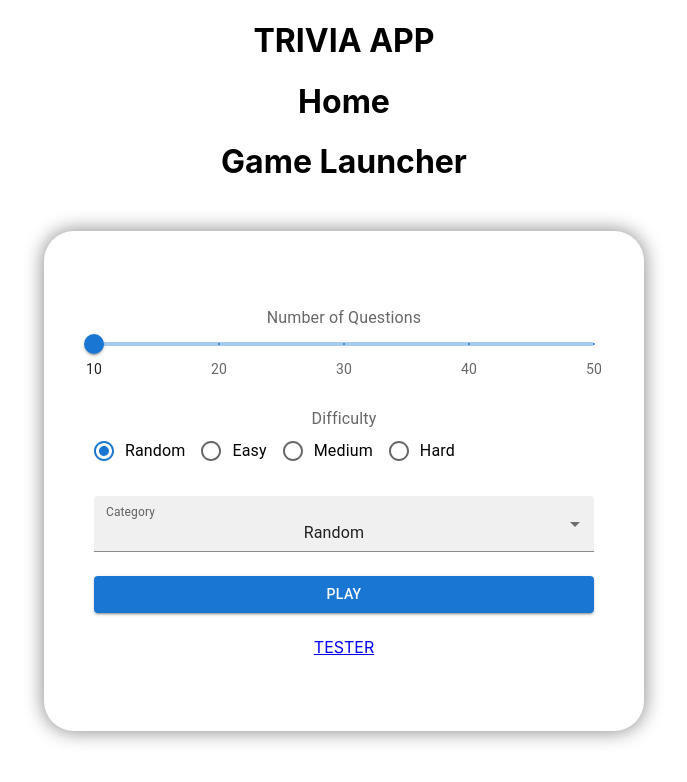
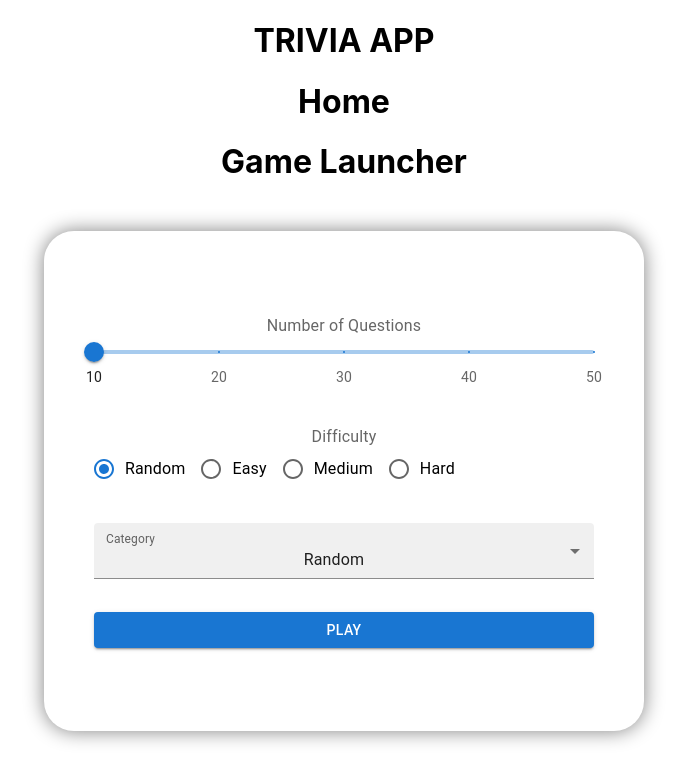
Before and after one commit to KLyrasel/MERN-Trivia, a React (Create React App) app: page / in a window 1280 px wide. Shown: the top 782 px of the page, without its empty margins (296-983 px from the left). Built offline with nearby package versions, Linux system fonts and the light colour scheme.

Commit message:
Removed Tester component from App

```diff
--- a/src/App.js
+++ b/src/App.js
@@ -1,9 +1,8 @@
-import './App.css';
+import './App.css'
 
 import { BrowserRouter as Router, Routes, Route } from 'react-router-dom'
 
-import Home from './components/Home';
-import Tester from './components/Tester';
+import Home from './components/Home'
 
 function App() {
 
@@ -14,7 +13,6 @@ function App() {
       <Router>
         <Routes>
           <Route path='/' element={<Home />} />
-          <Route path='/tester' element={<Tester />} />
         </Routes>
       </Router>
     </div>
--- a/src/components/GameLauncher.js
+++ b/src/components/GameLauncher.js
@@ -1,6 +1,5 @@
 import * as Mui from "@mui/material"
 import { useState } from "react"
-import { Link } from 'react-router-dom'
 
 export default function GameLauncher(props) {
 
@@ -86,8 +85,6 @@ export default function GameLauncher(props) {
 
                 <Mui.Button fullWidth variant='contained' onClick={() => props.handleSettings({ limit: questionLimit, difficulty: difficulty, category: category })}>PLAY</Mui.Button>
 
-                <Link to='/tester' state={{ limit: questionLimit }}>TESTER</Link>
-
             </Mui.Box>
         </div>
     )
--- a/src/components/Tester.js
+++ /dev/null
@@ -1,15 +0,0 @@
-import { useLocation } from "react-router-dom"
-
-export default function Tester() {
-
-    const location = useLocation()
-    const { limit } = location.state
-
-    return (
-        <>
-            <h1>Tester</h1>
-
-            {console.log(limit)}
-        </>
-    )
-}
```
